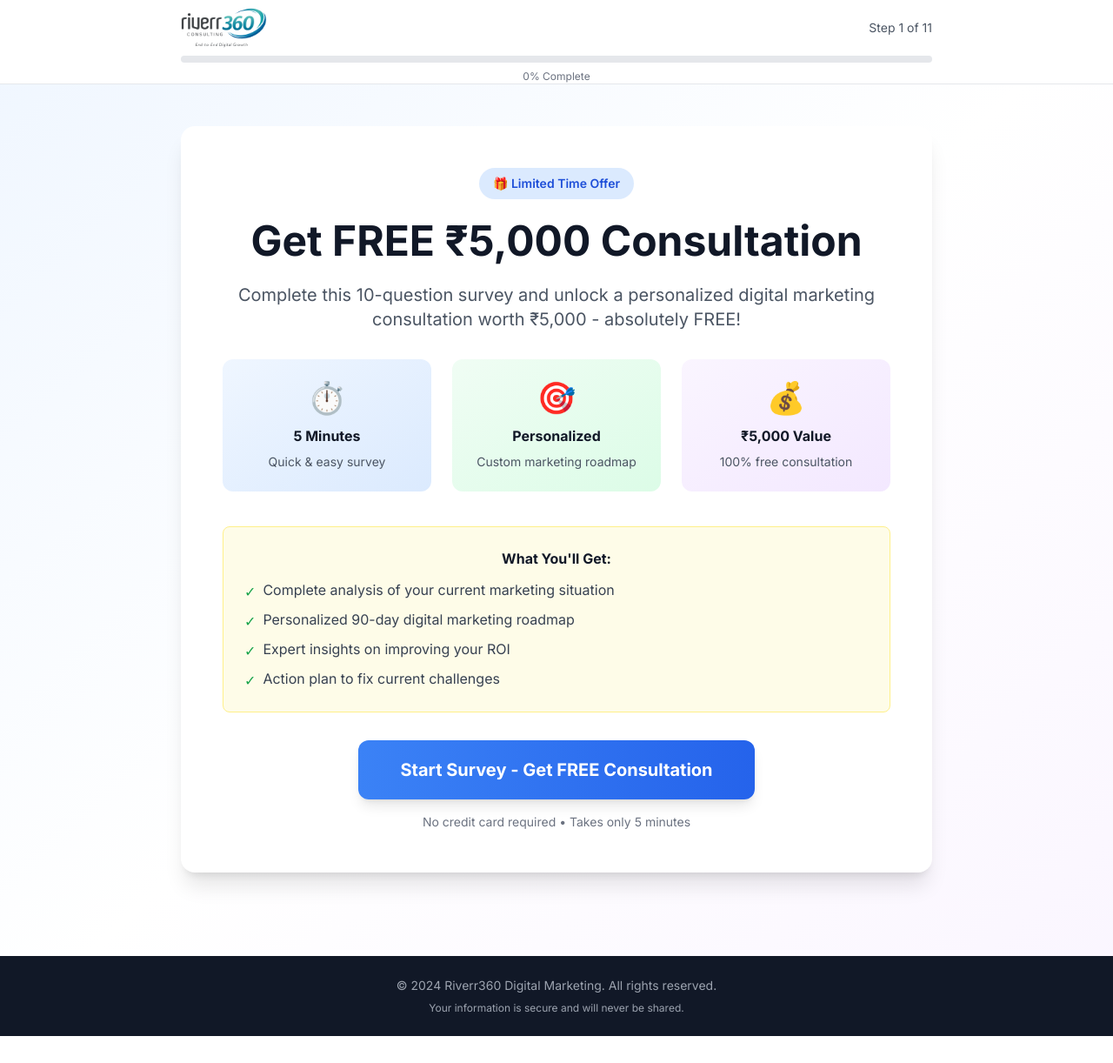
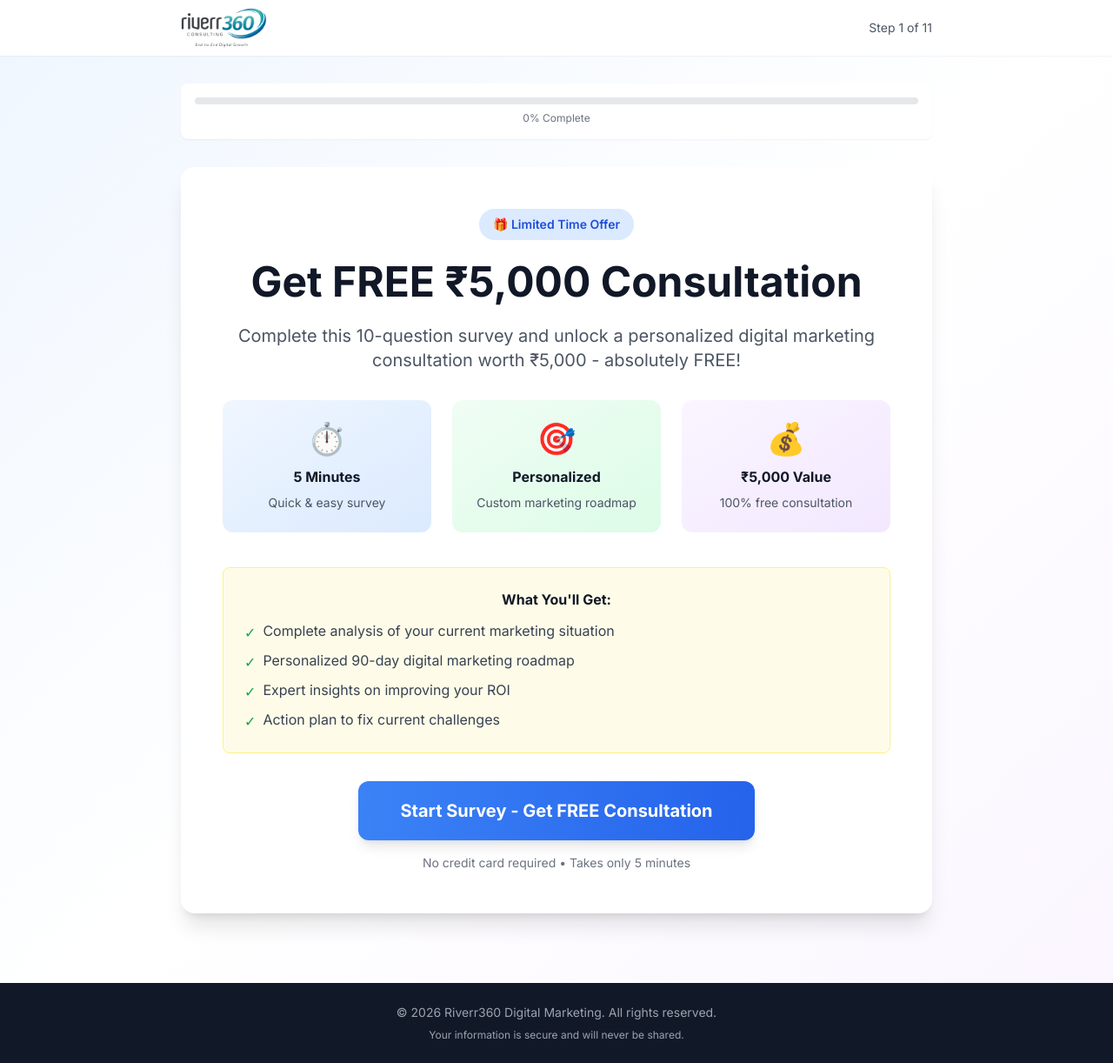
Before and after one commit to riverr360consulting/riverr360, a Next.js app: page /survey in a window 1280 px wide. Shown: the whole page at 87% size. Before the commit the page ends 1191 px from the top, so only its background shows below. Built offline with nearby package versions, Linux system fonts and the light colour scheme.

Commit message:
Updated survey page progress bar

```diff
--- a/app/survey/page.tsx
+++ b/app/survey/page.tsx
@@ -61,7 +61,7 @@ export default function SurveyPage() {
         method: 'POST',
         headers: { 'Content-Type': 'application/json' },
         body: JSON.stringify({
-          access_key: 'bd8222f1-81ef-4ed7-9182-09c0c52ae333', // Replace with your key
+          access_key: 'YOUR_WEB3FORMS_ACCESS_KEY', // Replace with your key
           subject: 'New Survey Response - Free ₹5,000 Consultation',
           from_name: formData.name,
 
@@ -173,9 +173,10 @@ export default function SurveyPage() {
         </div>
       </header>
 
-      {/* Progress Bar */}
-      <div className="bg-white border-b">
-        <div className="container mx-auto px-4 max-w-4xl">
+      {/* Main Content */}
+      <main className="container mx-auto px-4 max-w-4xl py-8">
+        {/* Progress Bar */}
+        <div className="bg-white rounded-lg shadow-sm p-4 mb-8">
           <div className="h-2 bg-gray-200 rounded-full overflow-hidden">
             <div
               className="h-full bg-gradient-to-r from-primary-500 to-primary-600 transition-all duration-500"
@@ -186,10 +187,6 @@ export default function SurveyPage() {
             {Math.round(progress)}% Complete
           </p>
         </div>
-      </div>
-
-      {/* Main Content */}
-      <main className="container mx-auto px-4 max-w-4xl py-12">
         <div className="bg-white rounded-2xl shadow-xl p-8 md:p-12">
 
           {/* Step 0: Introduction */}
@@ -742,7 +739,7 @@ export default function SurveyPage() {
       {/* Footer */}
       <footer className="bg-gray-900 text-gray-400 py-6 mt-12">
         <div className="container mx-auto px-4 text-center">
-          <p className="text-sm">© 2024 Riverr360 Digital Marketing. All rights reserved.</p>
+          <p className="text-sm">© 2026 Riverr360 Digital Marketing. All rights reserved.</p>
           <p className="text-xs mt-2">Your information is secure and will never be shared.</p>
         </div>
       </footer>
```
